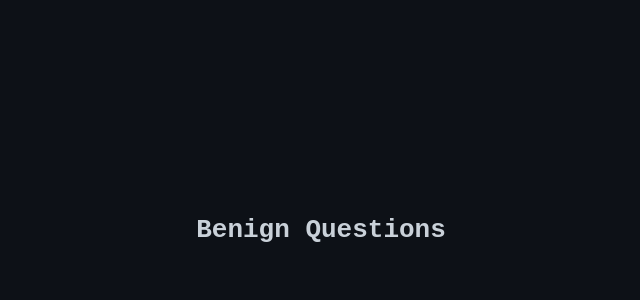
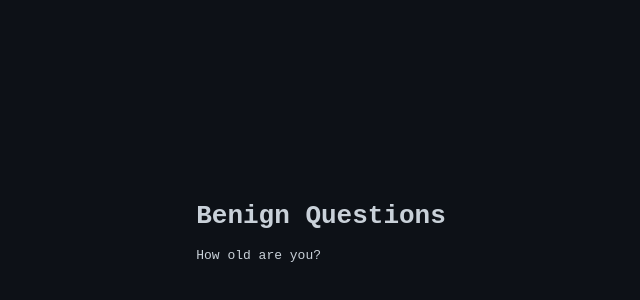
Before and after one commit to benignquestions/benignquestions.com, a plain HTML site: page index.html in a window 1280 px wide. Shown: the part 170-470 px from the top of the page, without its empty margins (319-959 px from the left). Drawn offline with Linux system fonts and the light colour scheme.

Commit message:
Update index.html

```diff
--- a/index.html
+++ b/index.html
@@ -25,6 +25,47 @@
 <body>
   <div>
     <h1>Benign Questions</h1>
+    <p id="randomQuestion">Loading question...</p>
   </div>
+  <script>
+    const questions = [
+      "Are you married?",
+      "Do you have kids?",
+      "When are you due?",
+      "How much do you make?",
+      "How old are you?",
+      "Are you single?",
+      "Do you live alone?",
+      "What is your ethnicity?",
+      "Are you religious?",
+      "How do you stay so thin?",
+      "Do you own a home?",
+      "Are you gay?",
+      "Are you straight?",
+      "Are you okay?",
+      "What do you do?",
+      "Are you close with your family?",
+      "Are you happy?",
+      "Do you vacation?",
+      "What church do you go to?",
+      "Do you invest?",
+      "Do you enjoy your job?",
+      "Do you like being alone?",
+      "Are you adopted?",
+      "Are you in debt?",
+      "Do you think you’ll ever get married?",
+      "Do you think you’ll ever have kids?",
+      "Are you sick?",
+      "Do you ever feel lonely?",
+      "How do you feel about your job?",
+      "Do you need to ask your wife?",
+      "Do you need to ask your husband?"
+    ];
+    function getRandomQuestion() {
+      const randomIndex = Math.floor(Math.random() * questions.length);
+      return questions[randomIndex];
+    }
+    document.getElementById("randomQuestion").textContent = getRandomQuestion();
+  </script>
 </body>
 </html>
```
